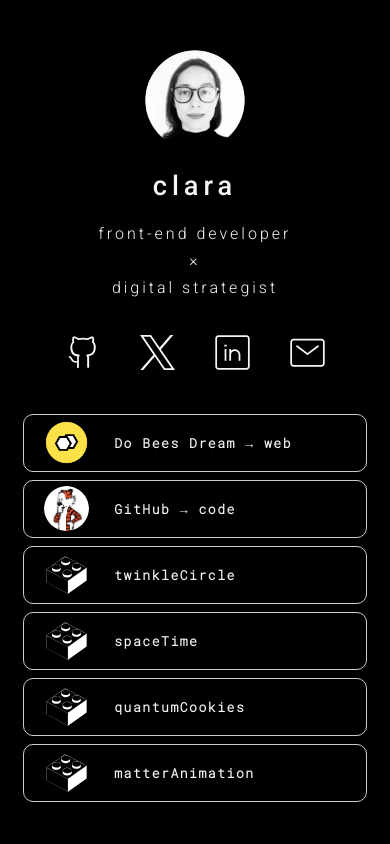
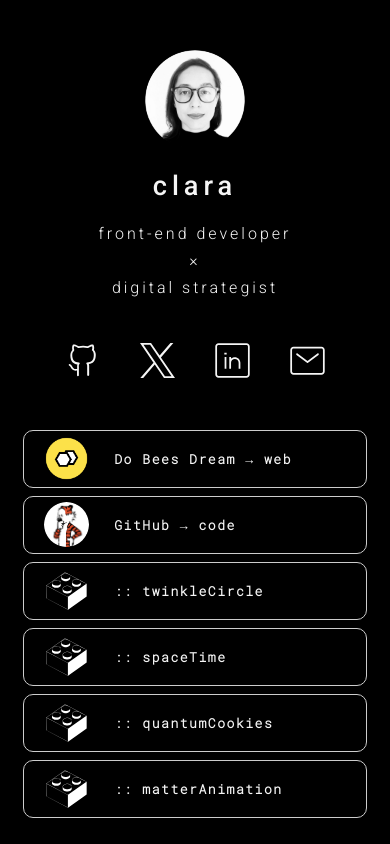
Before and after one commit to clasei/clara, a React (Create React App) app: page / in a window 390 px wide. Shown: the top 844 px of the page. Built offline with nearby package versions, Linux system fonts and the light colour scheme.

Commit message:
style updated

```diff
--- a/src/components/ProjectLinks/ProjectLinks.js
+++ b/src/components/ProjectLinks/ProjectLinks.js
@@ -18,22 +18,22 @@ const projects = [
         image: Hobbes
     },
     {
-        name: "twinkleCircle",
+        name: ":: twinkleCircle",
         link: "https://clasei.github.io/twinkle-circle/",
         image: projectLogo
     },
     {
-        name: "spaceTime",
+        name: ":: spaceTime",
         link: "https://clasei.github.io/space-time/",
         image: projectLogo
     },
     {
-        name: "quantumCookies",
+        name: ":: quantumCookies",
         link: "https://clasei.github.io/quantum-cookies/",
         image: projectLogo
     },
     {
-        name: "matterAnimation",
+        name: ":: matterAnimation",
         link: "https://clasei.github.io/matter-animation/",
         image: projectLogo
     },
--- a/src/components/SocialLinks/SocialLinks.css
+++ b/src/components/SocialLinks/SocialLinks.css
@@ -4,7 +4,7 @@
     justify-content: center;
     height: auto;
     margin-top: 1rem;
-    margin-bottom: 3rem;
+    margin-bottom: 3.5rem;
 }
 
 .icon-svg:active {
@@ -20,7 +20,7 @@
 @media screen and (max-width: 768px) {
     .social-links {
         gap: 2.5rem;
-        margin-top: 0.5rem;
-        margin-bottom: 2.5rem;
+        margin-top: 1rem;
+        margin-bottom: 3rem;
     }
 }
```
